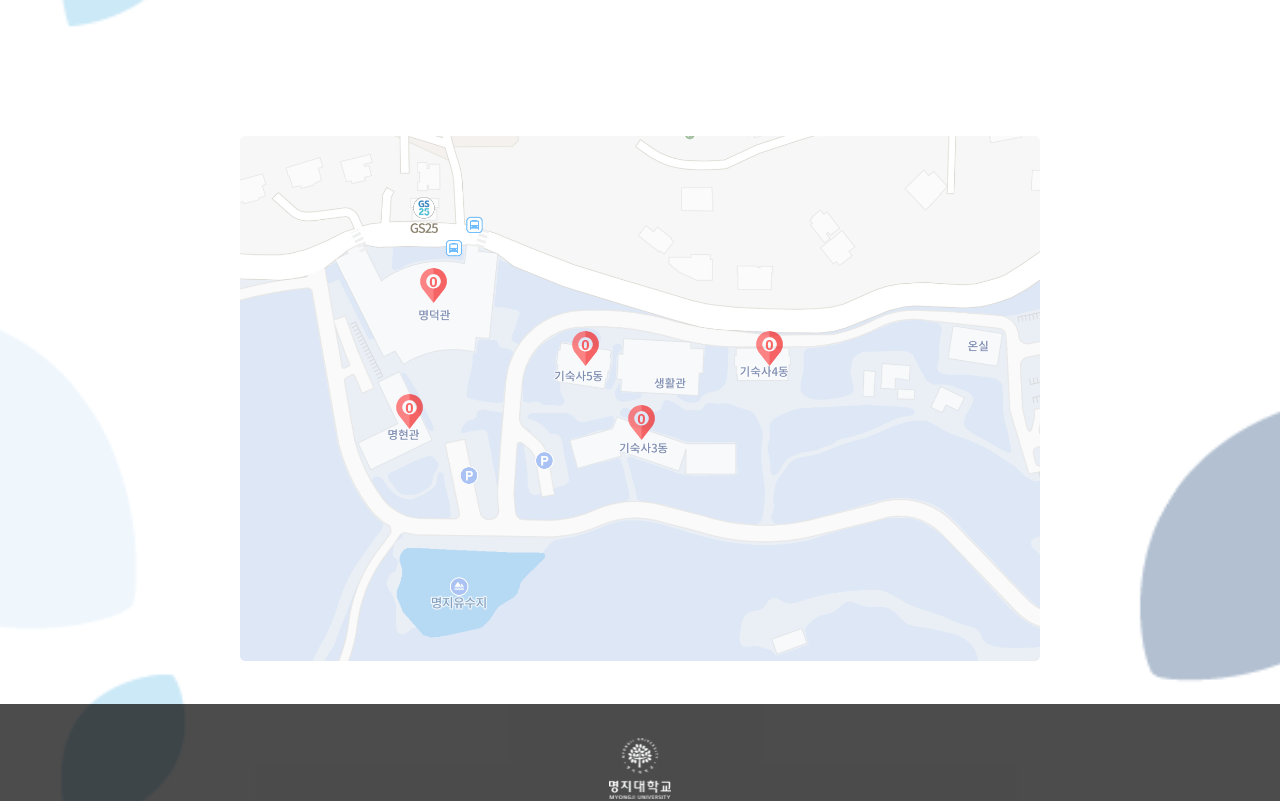
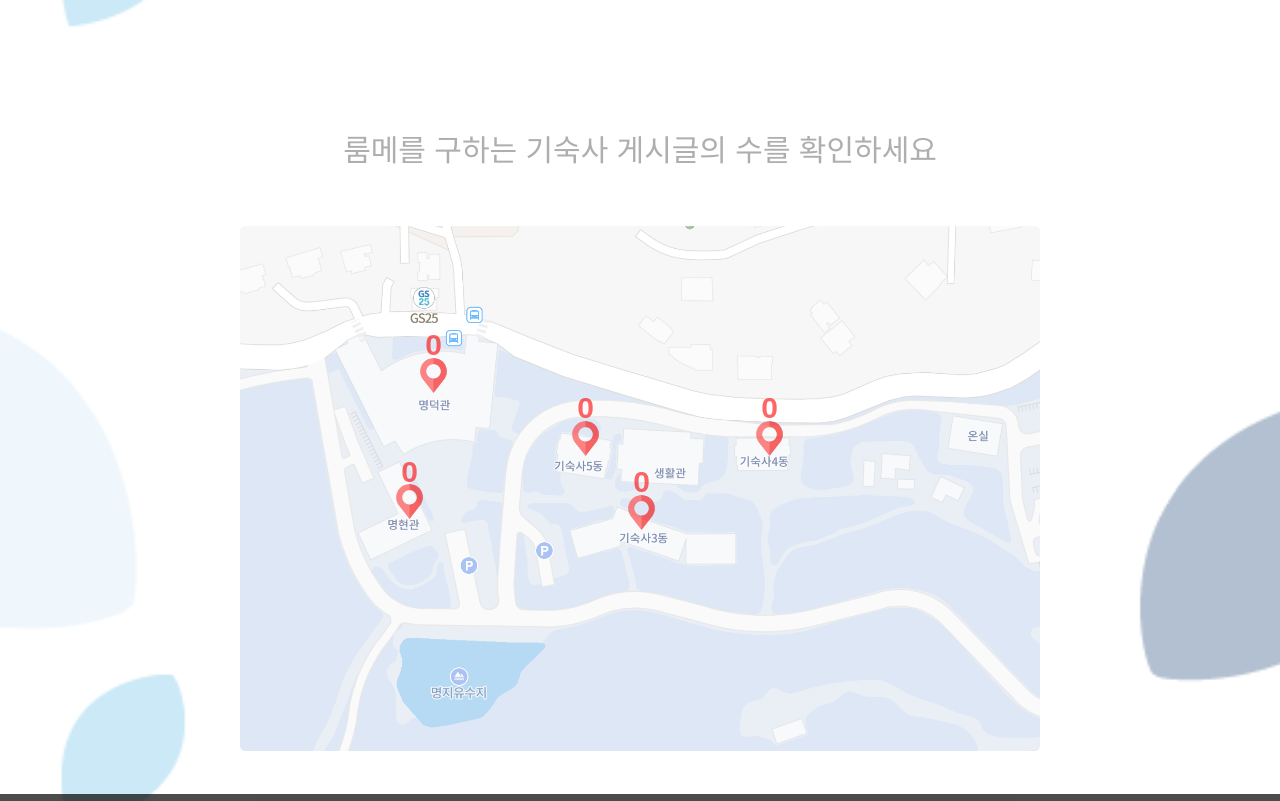
Before and after one commit to jogpfls/myongji_roomMate, a React (Create React App) app: page /main in a window 1280 px wide. Shown: the part 762-1563 px from the top of the page. Built offline with nearby package versions, Linux system fonts and the light colour scheme; no server answers; a web font is replaced by a local one.

Commit message:
fix: 메인페이지 지도 디자인 수정

```diff
--- a/src/pages/MainPage.js
+++ b/src/pages/MainPage.js
@@ -63,7 +63,7 @@ const MainPage = () => {
   };
 
   useEffect(() => {
-    if(Cookies.get("accessToken")){
+    if (Cookies.get("accessToken")) {
       const fetchData = async () => {
         const data = await getUserData();
         setUserData(data);
@@ -133,6 +133,7 @@ const MainPage = () => {
         className={mapVisible ? "visible" : ""}
         name="map-section"
       >
+        <span>룸메를 구하는 기숙사 게시글의 수를 확인하세요</span>
         <Map />
       </AnimatedMapContainer>
       {modal && <NameGender closeModal={closeModal} />}
@@ -162,6 +163,7 @@ const AnimatedMapContainer = styled.div`
   width: 100%;
   display: flex;
   justify-content: center;
+  flex-direction: column;
   opacity: 0;
   transform: translateY(20px);
   transition: opacity 0.8s ease-in-out, transform 0.8s ease-in-out;
@@ -170,6 +172,21 @@ const AnimatedMapContainer = styled.div`
     opacity: 1;
     transform: translateY(0);
     animation: ${fadeInUp} 0.8s ease-in-out;
+  }
+
+  span {
+    text-align: center;
+    margin-bottom: 60px;
+    ${(props) => props.theme.fonts.logo}
+    color: ${(props) => props.theme.colors.gray};
+    opacity: 0.8;
+  }
+
+  p {
+    text-align: center;
+    margin-bottom: 60px;
+    ${(props) => props.theme.fonts.logo}
+    color: red;
   }
 `;
 
```
